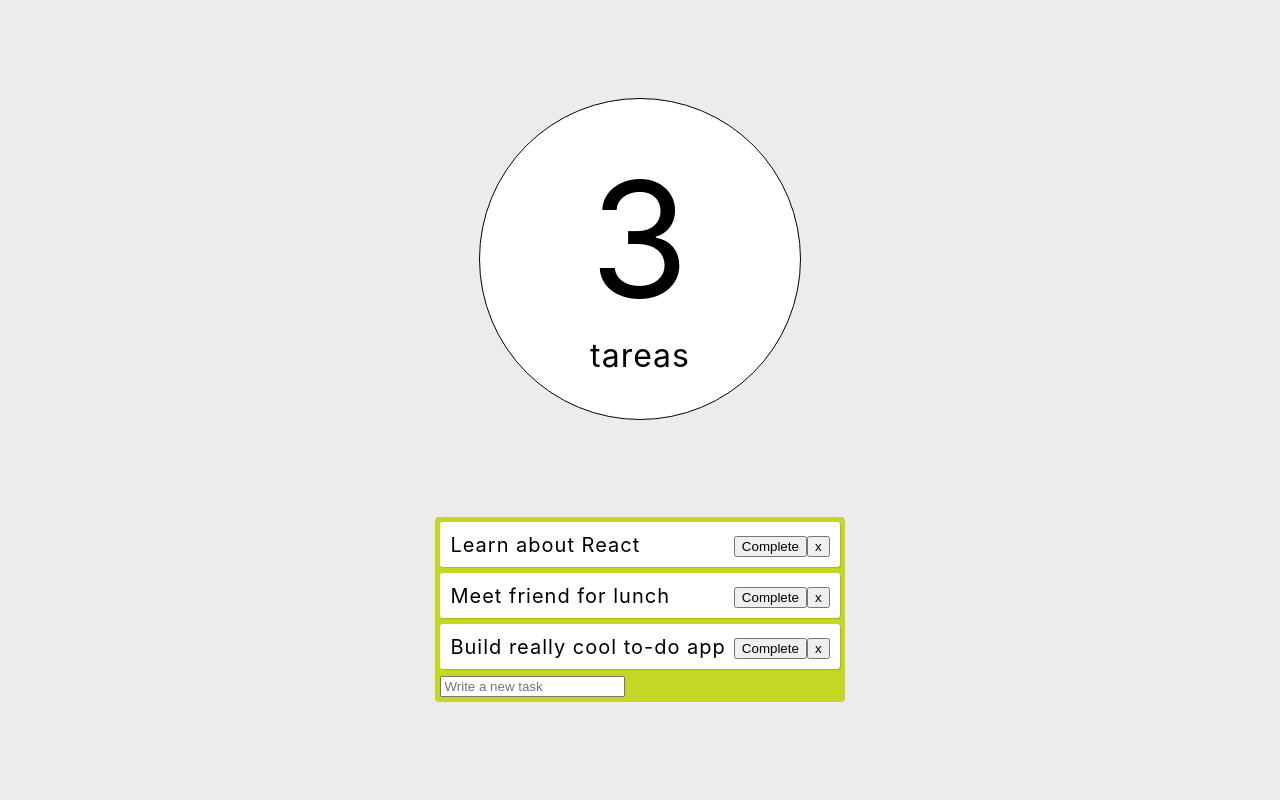
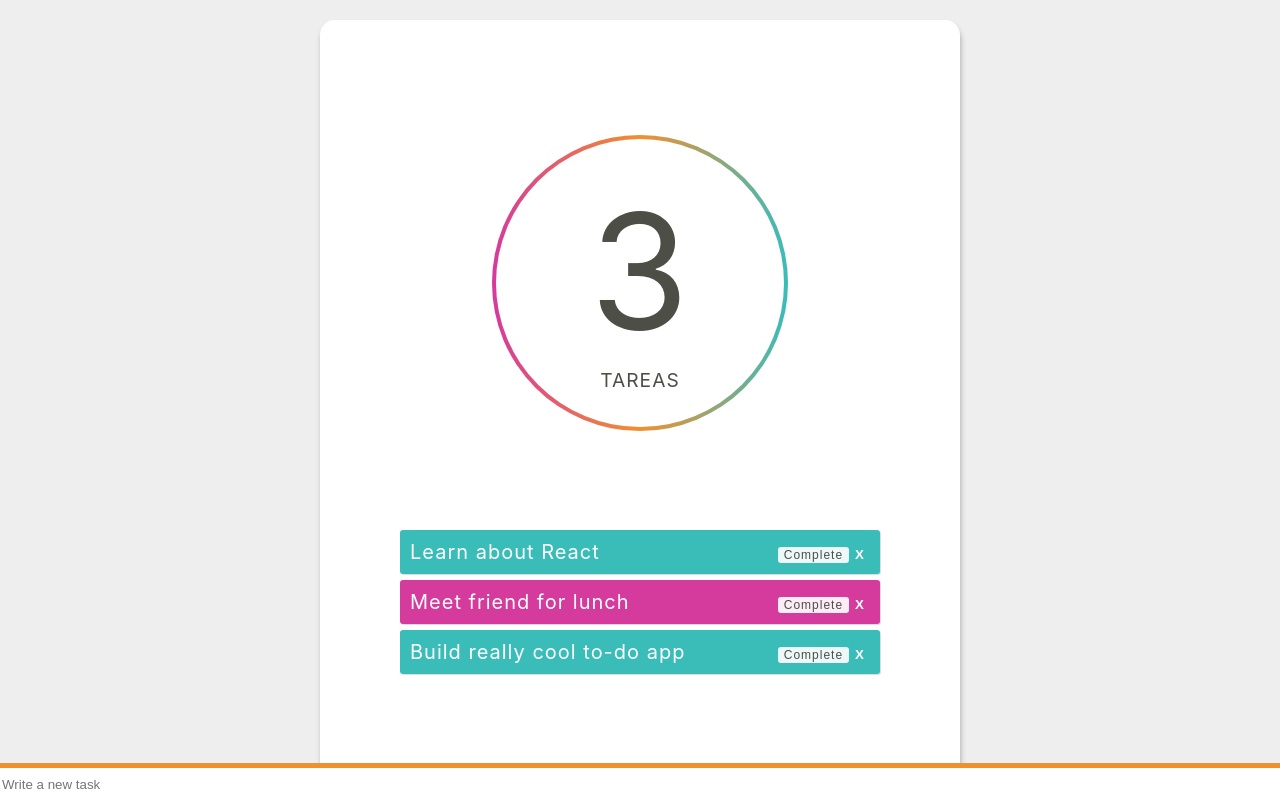
Before and after one commit to sorayav/react-hooks-todo-app, a React (Create React App) app: page / in a window 1280 px wide. Built offline with nearby package versions, Linux system fonts and the light colour scheme.

Commit message:
Add styling

```diff
--- a/src/App.js
+++ b/src/App.js
@@ -39,12 +39,13 @@ function App() {
 
   return (
     <div className="App">
+      {/* <div className="todo-app"> */}
+      <div className="todo-gradient">
       <div className={`todo-counter ${todos.isComplete === true ? "green" : ""}`}>
         <span className="todo-counter__number">{todos.length}</span> tareas
       </div>
-
+      </div>
       <div className="todo-list">
-
         {todos.map((todo, index) => (
           <Todo
             key={index}
@@ -54,11 +55,11 @@ function App() {
             removeTodo={removeTodo}
             />
         ))}
-
-        <TodoForm
+      </div>
+      {/* </div> */}
+      <TodoForm
           addTodo={addTodo}
         />
-      </div>
     </div>
   );
 }
--- a/src/components/Todo.js
+++ b/src/components/Todo.js
@@ -1,12 +1,16 @@
-import React from 'react';
+import React, { useState } from 'react';
 
 function Todo ({ todo, index, completeTodo, removeTodo }) {
+  const [colors, setColors] = useState(["red", "yellow", "blue", "green", "purple", "pink"]);
+
+  const color = colors[Math.floor(Math.random() * colors.length)];
+
   return (
-    <div className={`todo ${todo.isComplete ? "green" : ""}`} style={{ textDecoration: todo.isComplete ? "line-through" : "" }}>{todo.text}
+    <div className={`todo ${todo.isComplete ? "green" : ""}`} style={{ textDecoration: todo.isComplete ? "line-through" : "", backgroundColor: todo.isComplete ? "rgb(58, 188, 127)" : "" }}>{todo.text}
 
       <div>
         <button className="btn-complete" onClick={() => completeTodo(index)}>Complete</button>
-        <button className="btn-remove" onClick={() => removeTodo(index)}>x</button>
+        <button className="btn-remove" onClick={() => removeTodo(index)}>X</button>
       </div>
     </div>
     )
--- a/src/styles/App.css
+++ b/src/styles/App.css
@@ -1,5 +1,21 @@
+:root {
+  --mainGray: rgb(77, 78, 70);
+  --clearGray: #eeeeee;
+  --mainYellow: #c5d625;
+  --mainBlue: rgb(58, 188, 185);
+  --mainPink: #d53a9d;
+  --mainOrange: rgb(241, 144, 46);
+}
+
+body {
+  position: relative;
+  box-sizing: border-box;
+  color: var(--mainGray);
+  background: var(--clearGray);
+}
+
 .App {
-  background: #ececec;
+  background: var(--clearGray);
   width: 100vw;
   min-height: 100vh;
   margin: auto;
@@ -11,16 +27,24 @@
   letter-spacing: 1px;
 }
 
+/* .todo-app {
+  max-height: 90%;
+  width: 100%;
+  margin: 0;
+  overflow: scroll;
+} */
+
 .todo-list {
-  background: #c5d625;
+  /* background: var(--mainYellow); */
   border-radius: 4px;
   padding: 5px;
-  min-width: 20rem;
-  max-width: 20rem;
+  width: 95%;
+  margin: 30px 0s;
 }
 
 .todo {
-  background: #fff;
+  /* background: var(--mainPink); */
+  color: white;
   box-shadow: 1px 1px 1px rgba(0, 0, 0, 0.15);
   padding: 5px 10px;
   font-size: 12px;
@@ -33,17 +57,61 @@
   white-space: wrap;
 }
 
+.todo:nth-child(2n) {
+  background: var(--mainPink);
+}
+
+.todo:nth-child(2n+1) {
+  background: var(--mainBlue);
+}
+
+form {
+  position: fixed;
+  bottom: 0;
+  width: 100%;
+}
+
+input {
+  width: 100%;
+  height: 30px;
+  margin: 0;
+  border: none;
+  border-top: 5px solid var(--mainOrange);
+  text-rendering: optimizeLegibility;
+  transition: height .2s cubic-bezier(0.6, -0.28, 0.735, 0.045);
+}
+
+input:focus {
+  outline: none;
+  height: 40px;
+  transition: height .2s cubic-bezier(0.6, -0.28, 0.735, 0.045);
+}
+
+.todo-gradient {
+  border-radius: 50%;
+  background: linear-gradient(to left, var(--mainBlue), var(--mainOrange), var(--mainPink));
+  display: flex;
+  flex-direction: column;
+  align-items: center;
+  justify-content: center;
+  width:18.5rem;
+  height:18.5rem;
+  margin: 20px 0;
+}
+
 .todo-counter {
-  width: 20rem;
-  height: 20rem;
-  border: 1px solid black;
+  width: 18rem;
+  height: 18rem;
   border-radius: 50%;
   display: flex;
   flex-direction: column;
   align-items: center;
   justify-content: center;
-  font-size: 2rem;
+  font-size: 1.2rem;
   background: #fff;
+  color: var(--mainGray);
+  text-transform: uppercase;
+  /* margin: 20px 0; */
 }
 
 .todo-counter__number {
@@ -52,11 +120,44 @@
 
 .btn-complete {
   margin-left: 8px;
+  background-color: rgba(255, 255, 255, 0.904);
+  color: var(--mainGray);
+  border-radius: 3px;
+  border: none;
+  font-size: 12px;
+  letter-spacing: 1px;
+}
+
+.btn-remove {
+  background-color: transparent;
+  border: none;
+  color: white;
+  font-weight: bold;
+}
+
+.btn-remove:focus, .btn-complete:focus {
+  outline: var(--clearGray);
 }
 
 @media (min-width:768px) {
+  body{
+    background: var(--clearGray);
+    display: flex;
+    justify-content: center;
+    align-items: center;
+    height: 100vh;
+  }
+  .App {
+    max-width: 40rem;
+    min-height: 90vh;
+    border-radius: 15px;
+    padding: 20px 0;
+    box-shadow: 1px 5px 5px rgba(83, 83, 83, 0.4);
+    background: #fff;
+  }
   .todo-list {
-    max-width: 800px;
+    min-width: 30rem;
+    max-width: 30rem;
   }
 
   .todo {
```
